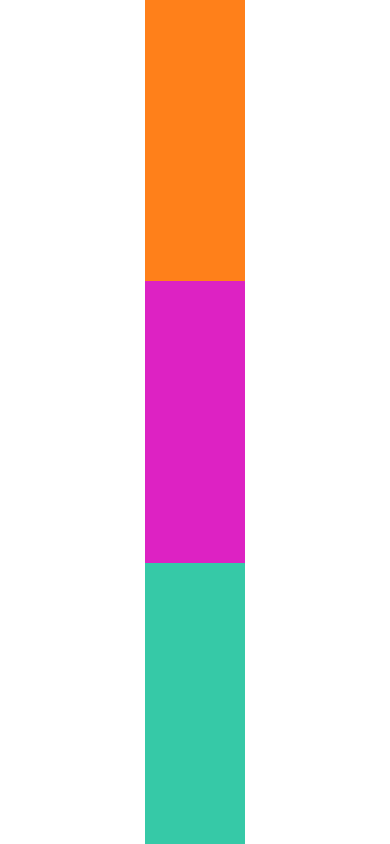
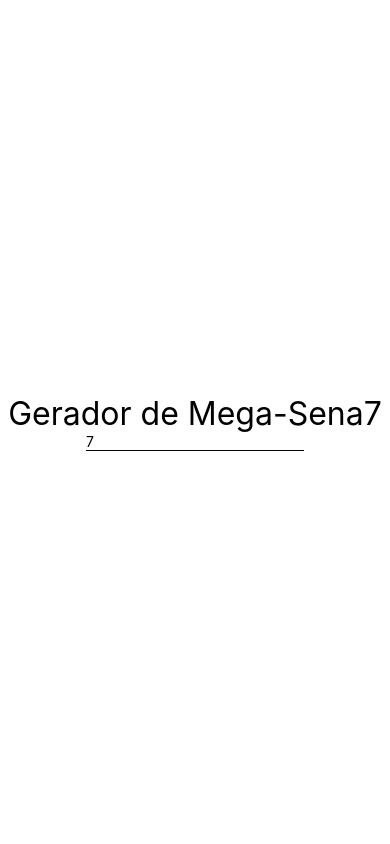
Before and after one commit to rogeriosantosdev/estudo-react-native, a React Native app: screen / in a window 390 px wide. Built offline with nearby package versions, Linux system fonts and the light colour scheme.

Commit message:
componente classe

```diff
--- a/src/App.js
+++ b/src/App.js
@@ -21,12 +21,15 @@
 // import FlexboxV1 from './components/layout/FlexboxV1'
 // import FlexboxV2 from './components/layout/FlexboxV2'
 // import FlexboxV3 from './components/layout/FlexboxV3'
-import FlexboxV4 from './components/layout/FlexboxV4'
+// import FlexboxV4 from './components/layout/FlexboxV4'
+import Mega from './components/mega/Mega'
+
 export default () => (
     <SafeAreaView style={style.App}>
+        <Mega qtdNumeros={7}/>
 
+        {/*<MinMax min={1} max={209}/>
         <FlexboxV4/>
-        {/*<MinMax min={1} max={209}/>
         <FlexboxV3/>
         <FlexboxV2/>
         <FlexboxV1/>
--- /dev/null
+++ b/src/components/mega/Mega.js
@@ -0,0 +1,32 @@
+import React, { Component } from 'react'
+import {Text, TextInput} from 'react-native'
+import estilo from '../estilo'
+
+export default class Mega extends Component {
+
+    state = {
+        qtdNumeros: this.props.qtdNumeros
+    }
+
+    alterarQtdeNumero = (qtde) => {
+        this.setState({qtdNumeros: qtde})
+    }
+
+    render(){
+        return (
+            <>
+                <Text style={estilo.txtGrande}>
+                    Gerador de Mega-Sena
+                    {this.state.qtdNumeros}
+                </Text>
+                <TextInput
+                    keyboardType={'numeric'}
+                    style={{borderBottomWidth: 1}}
+                    placeholder='Qtde de Números'
+                    value={this.state.qtdNumeros}
+                    onChangeText={this.alterarQtdeNumero}
+                />
+            </>
+        )
+    }
+}
```
